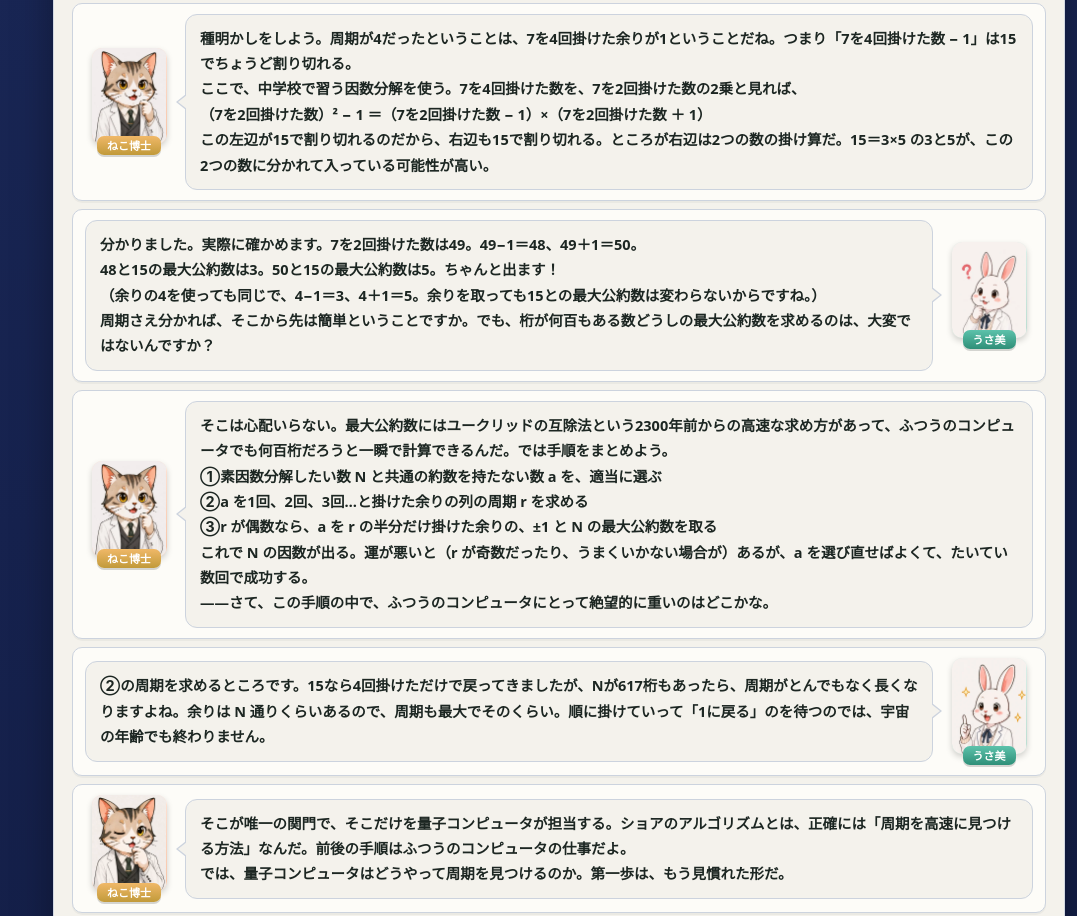
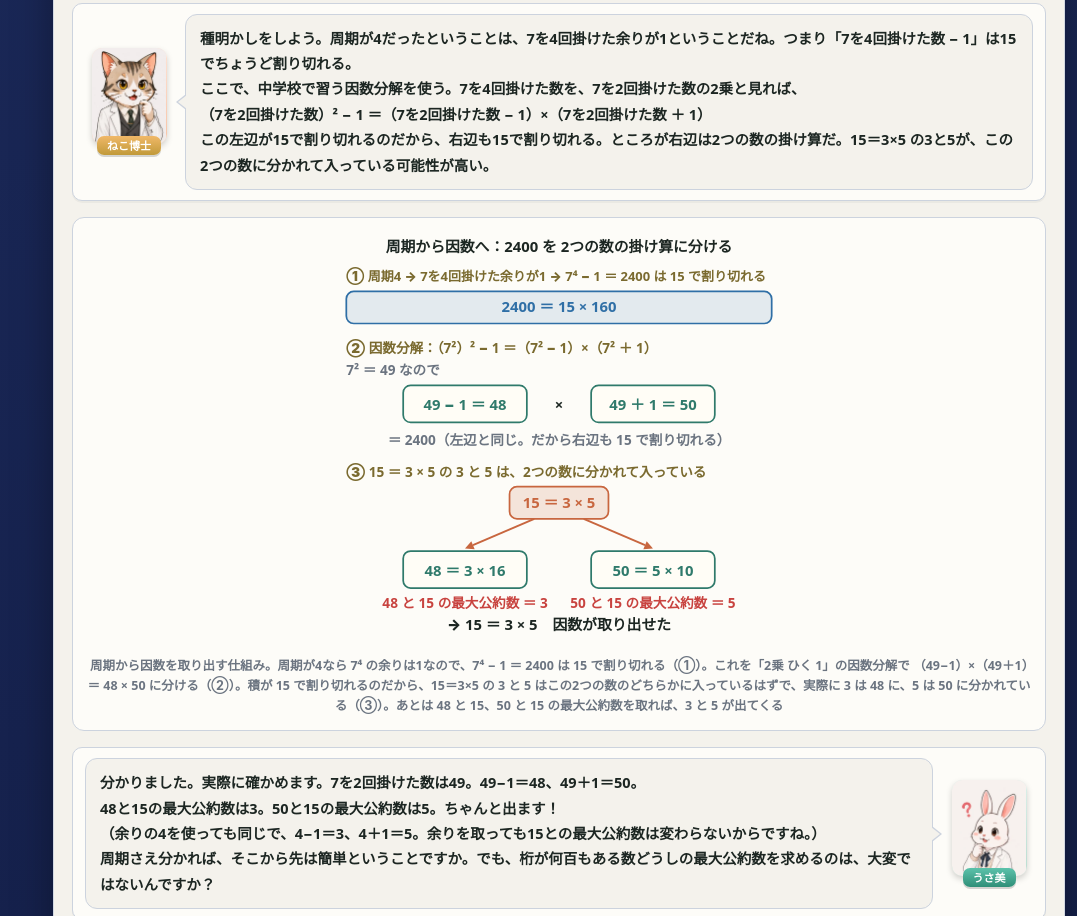
Before and after one commit to ruglerugle/quantum-computer, a plain HTML site: page stage7.html in a window 1280 px wide. Shown: the part 2393-3309 px from the top of the page, without its empty margins (203-1280 px from the left). Drawn offline with Linux system fonts and the light colour scheme.

Commit message:
feat: ステージ7 周期から因数を取り出す仕組み（2400＝48×50、3と5の分かれ方）を図解
Co-Authored-By: Claude Fable 5.1 <noreply@anthropic.com>

```diff
--- a/stage7.html
+++ b/stage7.html
@@ -186,6 +186,32 @@
           </div>
           <div class="dialog-bubble">種明かしをしよう。周期が4だったということは、<strong>7を4回掛けた余りが1</strong>ということだね。つまり「7を4回掛けた数 − 1」は15でちょうど割り切れる。<br>ここで、中学校で習う因数分解を使う。7を4回掛けた数を、7を2回掛けた数の2乗と見れば、<br><strong>（7を2回掛けた数）² − 1 ＝（7を2回掛けた数 − 1）×（7を2回掛けた数 ＋ 1）</strong><br>この左辺が15で割り切れるのだから、右辺も15で割り切れる。ところが右辺は2つの数の掛け算だ。15＝3×5 の3と5が、この2つの数に<strong>分かれて入っている</strong>可能性が高い。</div>
         </div>
+      </div>
+
+      <div class="diagram-box">
+        <svg class="qc-svg" viewBox="0 0 372 330" width="100%" role="img" aria-label="周期から因数を取り出す仕組みの図。7を4回掛けた数から1を引いた2400は15で割り切れる。これを2乗ひく1の因数分解で（49−1）×（49＋1）＝48×50に分けると、15＝3×5の3は48に、5は50に分かれて入っている。48と15の最大公約数は3、50と15の最大公約数は5となり、15の因数が取り出せる">
+          <text class="strong" x="186" y="16" text-anchor="middle">周期から因数へ：2400 を 2つの数の掛け算に分ける</text>
+          <text class="accent" x="14" y="40" text-anchor="start" style="font-size:10.5px">① 周期4 → 7を4回掛けた余りが1 → 7⁴ − 1 ＝ 2400 は 15 で割り切れる</text>
+          <rect x="14" y="48" width="344" height="26" rx="6" fill="rgba(47,111,166,.12)" stroke="#2f6fa6" stroke-width="1.4"/><text class="strong" x="186" y="65" text-anchor="middle" style="fill:#2f6fa6">2400 ＝ 15 × 160</text>
+          <text class="accent" x="14" y="98" text-anchor="start">② 因数分解：（7²）² − 1 ＝（7² − 1）×（7² ＋ 1）</text>
+          <text class="label" x="14" y="116" text-anchor="start">7² ＝ 49 なので</text>
+          <rect x="60" y="124" width="100" height="30" rx="6" fill="#fffdf6" stroke="#2f7a6b" stroke-width="1.4"/><text class="strong" x="110" y="144" text-anchor="middle" style="fill:#2f7a6b">49 − 1 ＝ 48</text>
+          <text class="strong" x="186" y="144" text-anchor="middle">×</text>
+          <rect x="212" y="124" width="100" height="30" rx="6" fill="#fffdf6" stroke="#2f7a6b" stroke-width="1.4"/><text class="strong" x="262" y="144" text-anchor="middle" style="fill:#2f7a6b">49 ＋ 1 ＝ 50</text>
+          <text class="label" x="186" y="172" text-anchor="middle">＝ 2400（左辺と同じ。だから右辺も 15 で割り切れる）</text>
+          <text class="accent" x="14" y="198" text-anchor="start">③ 15 ＝ 3 × 5 の 3 と 5 は、2つの数に分かれて入っている</text>
+          <rect x="146" y="206" width="80" height="26" rx="6" fill="rgba(200,102,63,.16)" stroke="#c8663f" stroke-width="1.4"/><text class="strong" x="186" y="223" text-anchor="middle" style="fill:#c8663f">15 ＝ 3 × 5</text>
+          <line x1="166" y1="232" x2="116.4" y2="253.2" stroke="#c8663f" stroke-width="1.6"/><polygon points="110,256 115.1,250.0 117.8,256.5" fill="#c8663f"/><line x1="206" y1="232" x2="255.6" y2="253.2" stroke="#c8663f" stroke-width="1.6"/><polygon points="262,256 254.2,256.5 256.9,250.0" fill="#c8663f"/>
+          <rect x="60" y="258" width="100" height="30" rx="6" fill="#fffdf6" stroke="#2f7a6b" stroke-width="1.4"/><text class="strong" x="110" y="278" text-anchor="middle" style="fill:#2f7a6b">48 ＝ 3 × 16</text>
+          <rect x="212" y="258" width="100" height="30" rx="6" fill="#fffdf6" stroke="#2f7a6b" stroke-width="1.4"/><text class="strong" x="262" y="278" text-anchor="middle" style="fill:#2f7a6b">50 ＝ 5 × 10</text>
+          <text class="label" x="110" y="304" text-anchor="middle" style="fill:#c8433f">48 と 15 の最大公約数 ＝ 3</text>
+          <text class="label" x="262" y="304" text-anchor="middle" style="fill:#c8433f">50 と 15 の最大公約数 ＝ 5</text>
+          <text class="strong" x="186" y="322" text-anchor="middle">→ 15 ＝ 3 × 5　因数が取り出せた</text>
+        </svg>
+        <div class="diagram-caption">周期から因数を取り出す仕組み。周期が4なら 7⁴ の余りは1なので、<strong>7⁴ − 1 ＝ 2400</strong> は 15 で割り切れる（①）。これを「2乗 ひく 1」の因数分解で <strong>（49−1）×（49＋1）＝ 48 × 50</strong> に分ける（②）。積が 15 で割り切れるのだから、15＝3×5 の 3 と 5 はこの2つの数のどちらかに入っているはずで、実際に 3 は 48 に、5 は 50 に分かれている（③）。あとは 48 と 15、50 と 15 の最大公約数を取れば、3 と 5 が出てくる</div>
+      </div>
+
+      <div class="dialogue-scene">
         <div class="dialog-row right">
           <div class="dialog-character">
             <div class="dialog-avatar student"><img src="images/rabbitThink.webp" width="300" height="386" alt=""></div>
```
